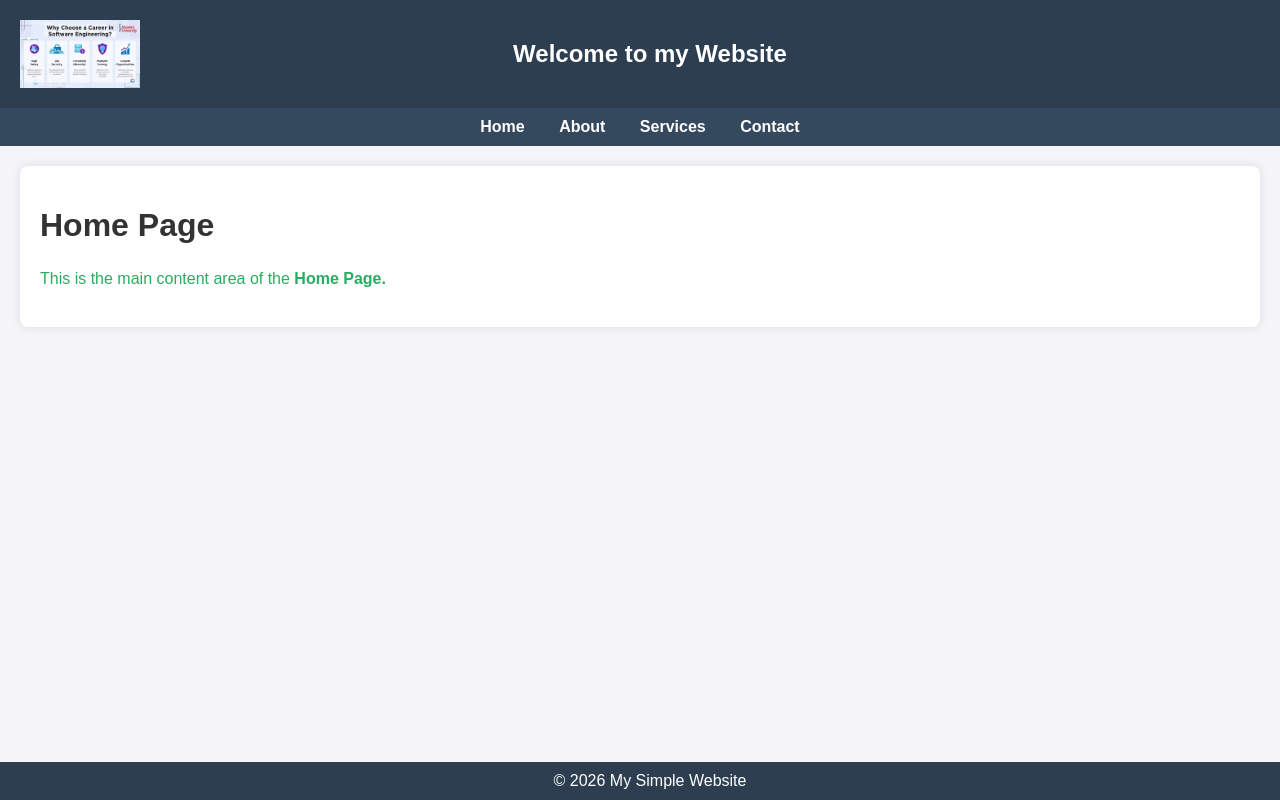
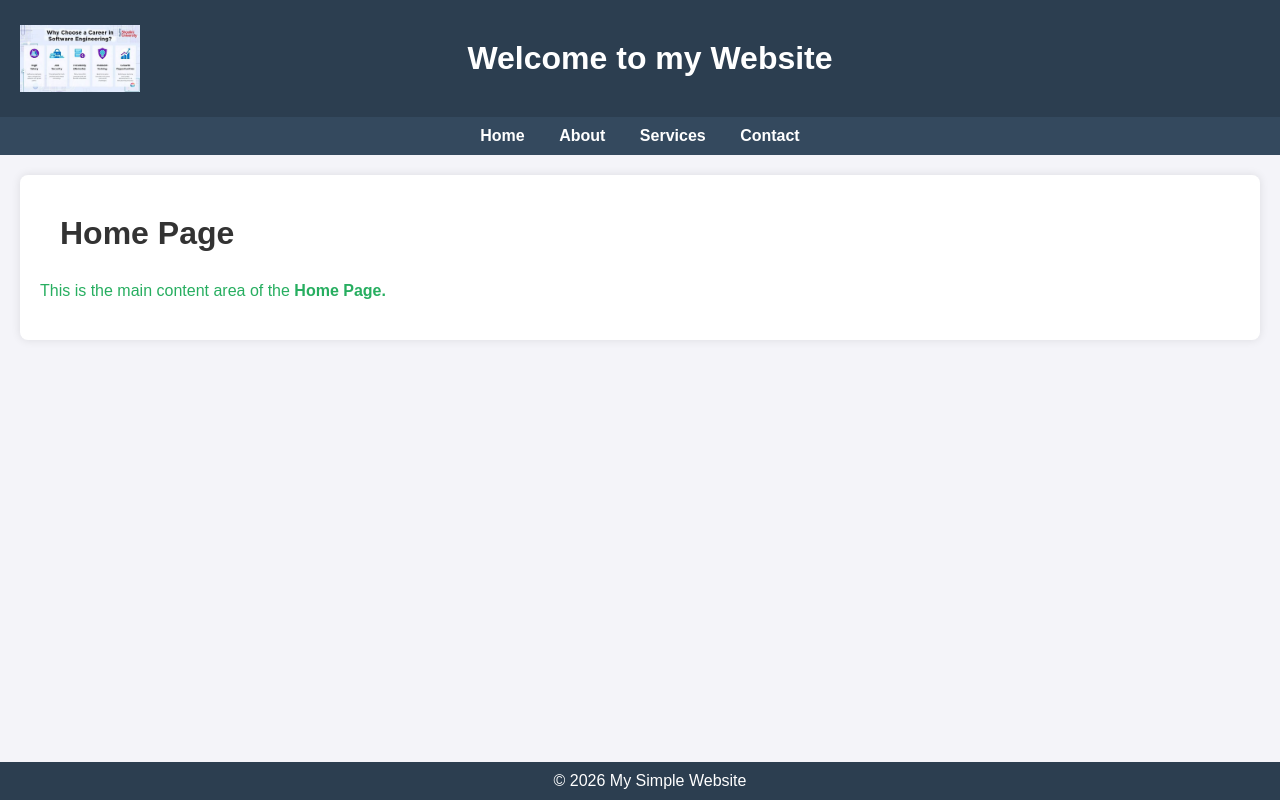
Before and after one commit to Armstrong-Ralph/Assignments-, a plain HTML site: page index.html in a window 1280 px wide. Drawn offline with Linux system fonts and the light colour scheme.

Commit message:
Update index.html

```diff
--- a/index.html
+++ b/index.html
@@ -3,7 +3,7 @@
 <head>
     <meta charset="UTF-8">
     <meta name="viewport" content="width=device-width, initial-scale=1.0">
-    <title>My Simple Website - Home</title>
+    <title>Home</title>
     <style>
         body {
             font-family: Arial, sans-serif;
@@ -47,7 +47,7 @@
             box-shadow: 0 0 10px rgba(0,0,0,0.1);
             color: #333;
         }
-        h2 {
+        h1 {
             margin: 10px;
             padding: 10px;
             font-weight: bold;
@@ -74,7 +74,7 @@
     <div class="logo">
         <img src="mylogo.jpeg" alt="My Logo">
     </div>
-    <h2>Welcome to my Website</h2>
+    <h1>Welcome to my Website</h1>
     <div style="width: 100px;"></div> <!-- Spacer for centering header text -->
 </header>
 
```
